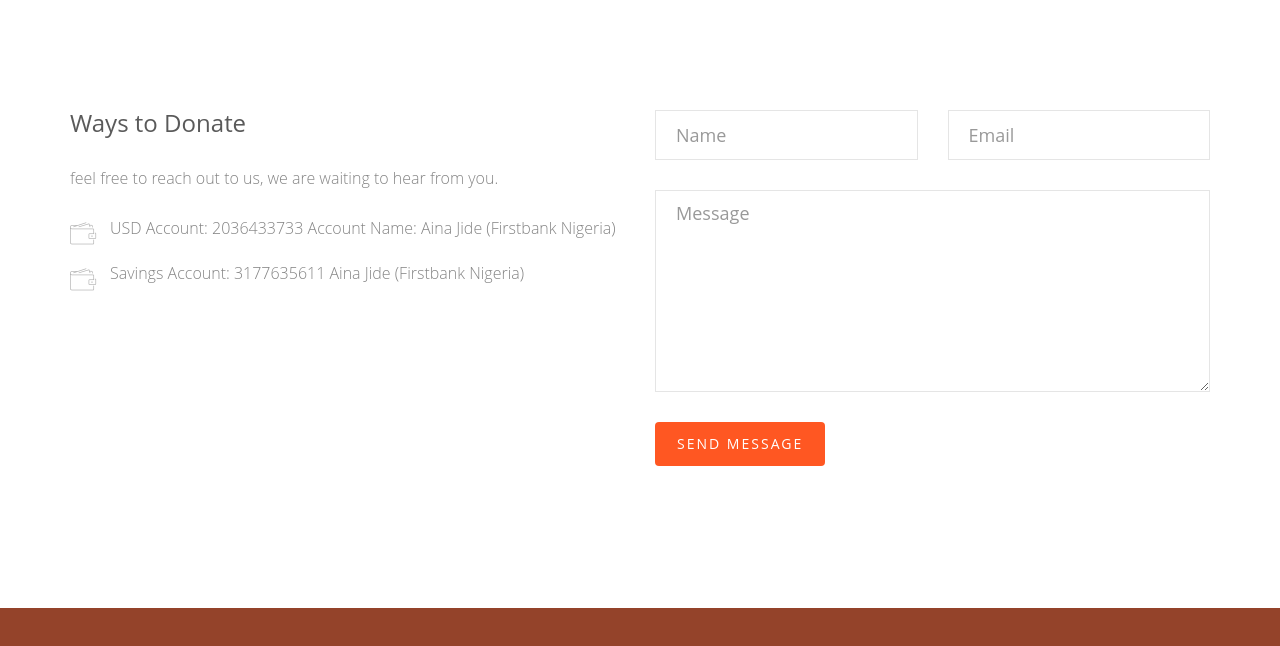
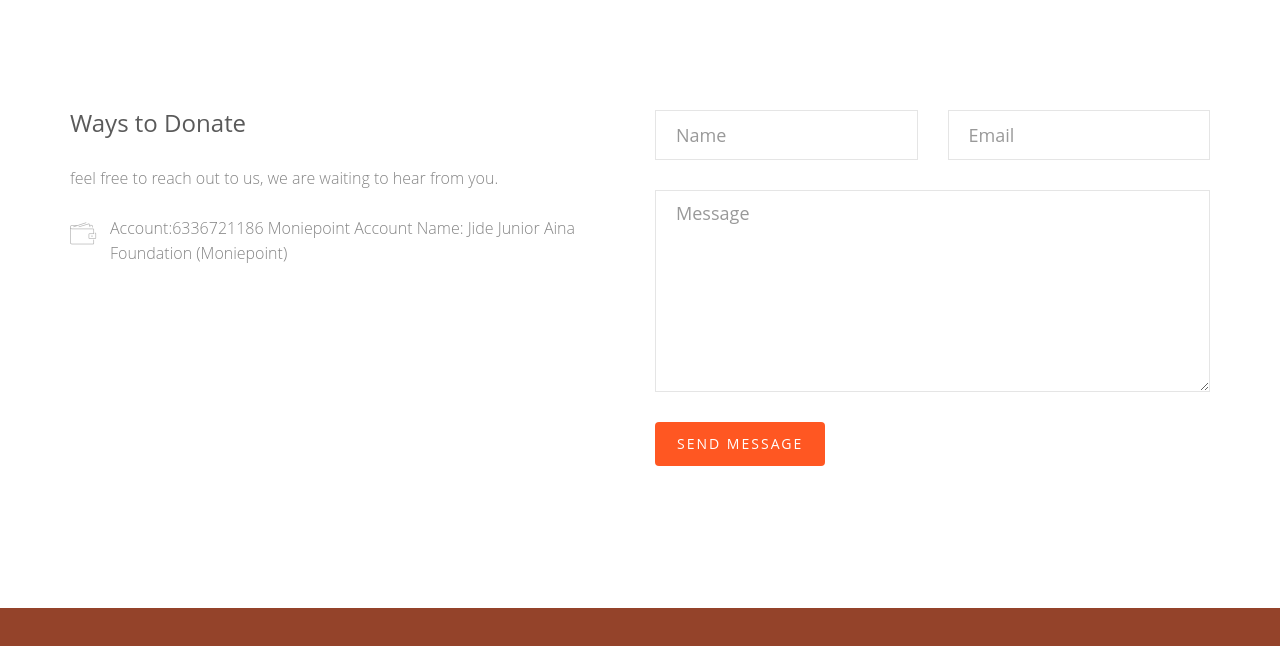
Before and after one commit to Laoluh/2022-jide-junior, a plain HTML site: page charity/donate.html in a window 1280 px wide. Shown: the part 857-1503 px from the top of the page. Drawn offline with Linux system fonts and the light colour scheme; some packages are replaced by stand-ins of ours; no server answers; files whose address does not match are found by name.

Commit message:
Update donate.html

```diff
--- a/charity/donate.html
+++ b/charity/donate.html
@@ -143,13 +143,11 @@
 							<p>feel free to reach out to us, we are waiting to hear from you.</p>
 							<ul class="contact-info">
 
-								<li><i class="icon-wallet"></i> USD Account:   2036433733
-						        Account Name:    Aina Jide (Firstbank Nigeria) </li>
+								<li><i class="icon-wallet"></i> Account:6336721186 Moniepoint
+						        Account Name: Jide Junior Aina Foundation (Moniepoint) </li>
 
 
-                                <li><i class="icon-wallet"></i> Savings Account: 3177635611
-									 Aina Jide     (Firstbank Nigeria)
-								</i>
+
 							</ul>
 						</div>
 						<div class="col-md-6">
```
